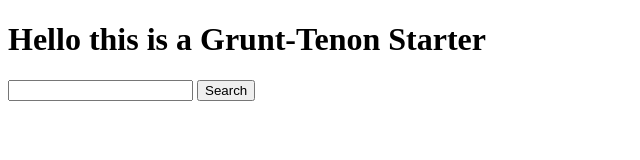
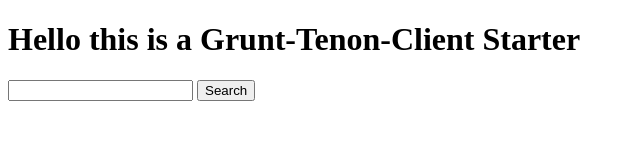
Before and after one commit to joe-watkins/grunt-tenon-client-starter, a website: page index.html in a window 1280 px wide. Shown: the whole page, without its empty margins (0-640 px from the left). Drawn offline with Linux system fonts and the light colour scheme.

Commit message:
Change heading

```diff
--- a/index.html
+++ b/index.html
@@ -10,7 +10,7 @@
 </head>
 <body>
 
-	<h1>Hello this is a Grunt-Tenon Starter</h1>
+	<h1>Hello this is a Grunt-Tenon-Client Starter</h1>
 
 	<form action="#" role="search">
 		<label for="search-a"></label>
```
